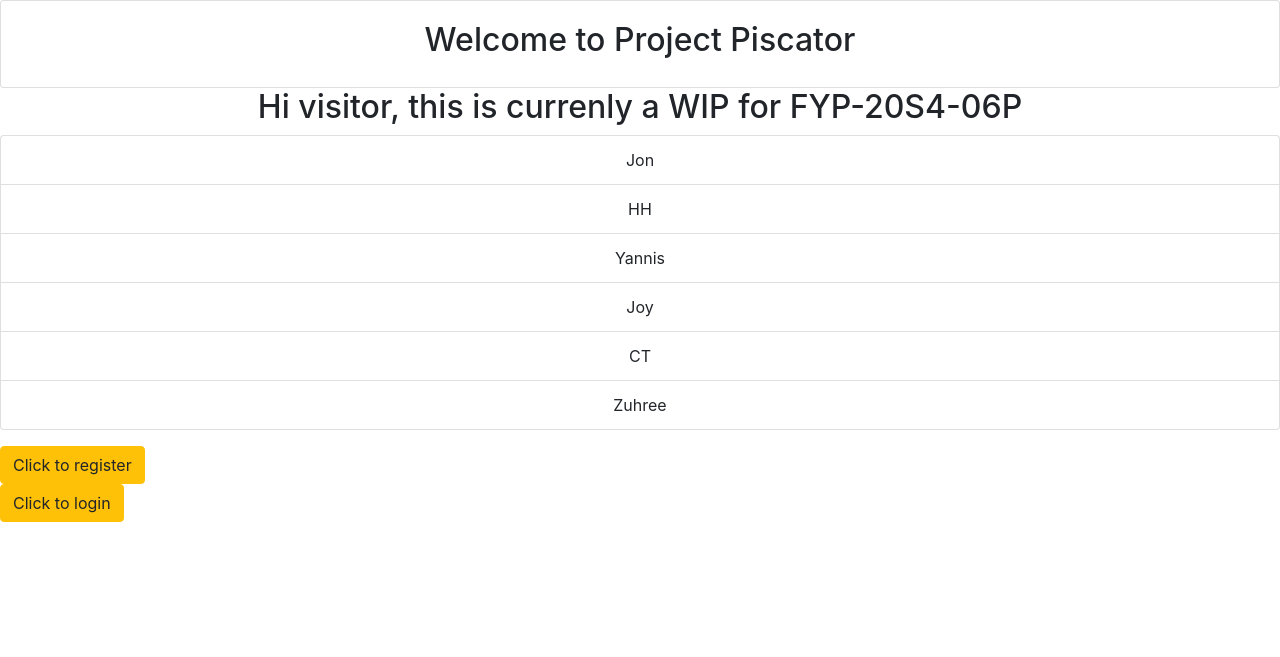
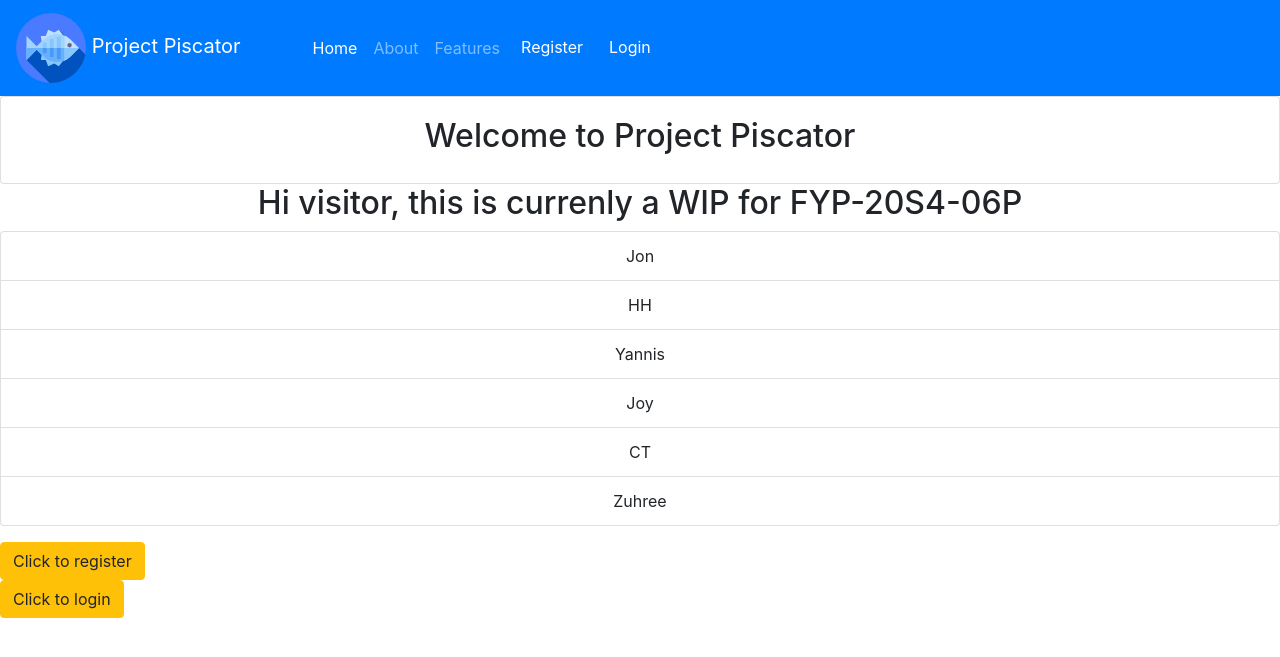
Before and after one commit to jonzxz/project-piscator, a Flask app: page / in a window 1280 px wide. Shown: the top 657 px of the page. Run offline with Flask 2, Linux system fonts and the light colour scheme; parts of the project's set-up code (start-up, migrations or seed data) failed here and were passed over; some libraries are stand-ins or nearby versions.

Commit message:
add navbar to base and anim on redirects

```diff
--- /dev/null
+++ b/app/static/style.css
@@ -0,0 +1,37 @@
+/* Page Fade Animations */
+.main-container {
+  -webkit-animation: fadein 2s; /* Safari, Chrome and Opera > 12.1 */
+ -moz-animation: fadein 2s; /* Firefox < 16 */
+  -ms-animation: fadein 2s; /* Internet Explorer */
+   -o-animation: fadein 2s; /* Opera < 12.1 */
+      animation: fadein 2s;
+}
+
+@keyframes fadein {
+    from { opacity: 0; }
+    to   { opacity: 1; }
+}
+
+/* Firefox < 16 */
+@-moz-keyframes fadein {
+    from { opacity: 0; }
+    to   { opacity: 1; }
+}
+
+/* Safari, Chrome and Opera > 12.1 */
+@-webkit-keyframes fadein {
+    from { opacity: 0; }
+    to   { opacity: 1; }
+}
+
+/* Internet Explorer */
+@-ms-keyframes fadein {
+    from { opacity: 0; }
+    to   { opacity: 1; }
+}
+
+/* Opera < 12.1 */
+@-o-keyframes fadein {
+    from { opacity: 0; }
+    to   { opacity: 1; }
+}
--- a/app/templates/base.html
+++ b/app/templates/base.html
@@ -18,10 +18,42 @@
 		integrity="sha384-JZR6Spejh4U02d8jOt6vLEHfe/JQGiRRSQQxSfFWpi1MquVdAyjUar5+76PVCmYl"
 		crossorigin="anonymous">
 		</script>
+		<link rel="stylesheet" href="/static/style.css" type="text/css">
 	</head>
+
+	<nav class="navbar navbar-expand-lg navbar-dark bg-primary">
+	  <a class="navbar-brand d-inline-block align-top" href="#">
+			<img src="/static/icons/fish_2.svg" width="70" height="70">
+			<span> Project Piscator </span>
+		</a>
+	  <button class="navbar-toggler" type="button" data-toggle="collapse" data-target="#navbarSupportedContent" aria-controls="navbarSupportedContent" aria-expanded="false" aria-label="Toggle navigation">
+	    <span class="navbar-toggler-icon"></span>
+	  </button>
+
+	  <div class="collapse navbar-collapse" id="navbarSupportedContent">
+	    <ul class="navbar-nav mr-auto pl-5">
+	      <li class="nav-item active">
+	        <a class="nav-link" href="#">Home</a>
+	      </li>
+	      <li class="nav-item">
+	        <a class="nav-link" href="#">About</a>
+	      </li>
+				<li class="nav-item">
+					<a class="nav-link" href="#">Features</a>
+				</li>
+				<li class="nav-item">
+					<a class="btn btn-primary" href="{{ url_for('register') }}">Register</a>
+				</li>
+				<li class="nav-item">
+					<a class="btn btn-primary" href="{{ url_for('login') }}">Login</a>
+				</li>
+	    </ul>
+	  </div>
+	</nav>
 	<title> {{ title }} </title>
 	<!-- main content display -->
-	<div id='mainbody'>
+
+	<div class='main-container'>
 	{% block content %}{% endblock %}
 	</div>
 	</body>
```
Also changed, not shown: app/static/icons/fish.svg (added), app/static/icons/fish_2.svg (added), app/static/icons/fishing-hook.svg (added).
